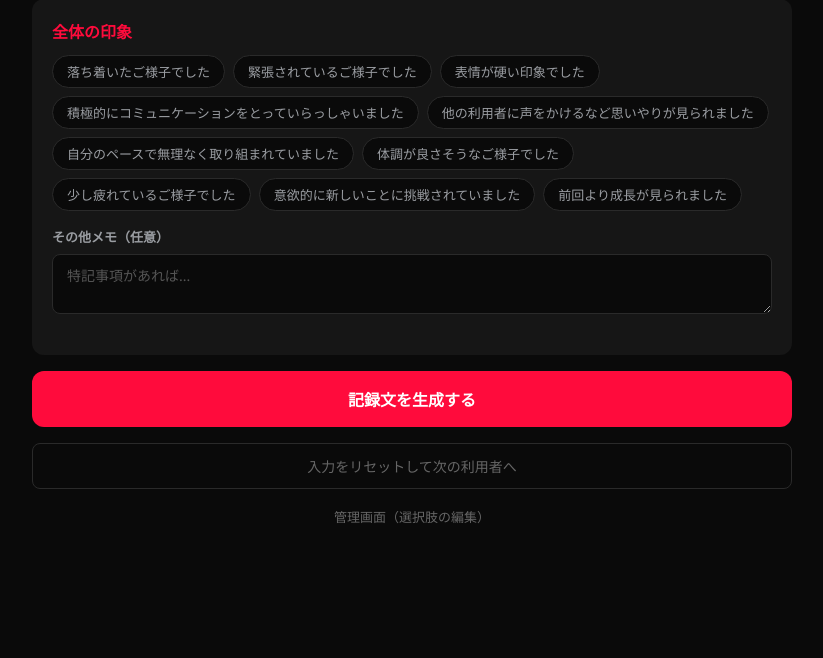
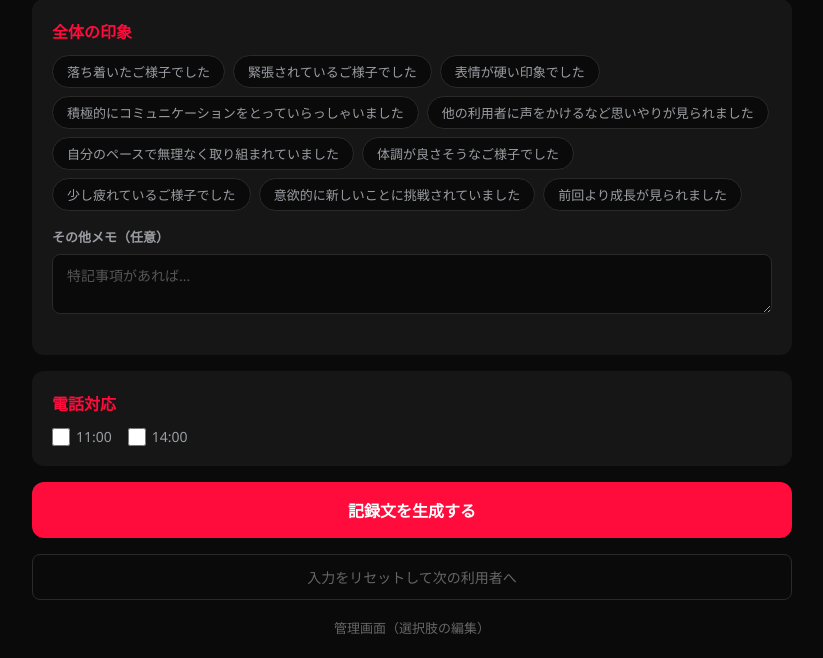
Before and after one commit to Morisita0921/creative-log, a Flask app: page / in a window 1280 px wide. Shown: the part 2070-2728 px from the top of the page, without its empty margins (228-1051 px from the left). Before the commit the page ends 2593 px from the top, so only its background shows below. Run offline with Flask 3, Linux system fonts and the light colour scheme.

Commit message:
電話対応チェックボックスと名前なしコピー機能を追加
- 11:00/14:00の電話対応チェックで記録文末尾に「電話対応 11:00、14:00」を追記
- 「名前なしコピー」ボタンで利用者名ヘッダーを除いた本文のみコピー可能に

Co-Authored-By: Claude Opus 4.6 <noreply@anthropic.com>

```diff
--- a/app.py
+++ b/app.py
@@ -333,6 +333,11 @@ def generate_template(data):
     if general_memo:
         parts.append(general_memo.rstrip("。") + "。")
 
+    # 電話対応
+    phone_times = data.get("phone_times", [])
+    if phone_times:
+        parts.append("電話対応 " + "、".join(phone_times))
+
     result = "".join(parts)
     result = result.replace("。。", "。")
     return result
--- a/templates/index.html
+++ b/templates/index.html
@@ -473,6 +473,32 @@
             margin: 16px 0;
         }
 
+        .phone-check-group {
+            display: flex;
+            gap: 16px;
+        }
+
+        .phone-check-label {
+            display: flex;
+            align-items: center;
+            gap: 6px;
+            cursor: pointer;
+            font-size: 14px;
+            color: #9a9da2;
+            user-select: none;
+        }
+
+        .phone-check-label input[type="checkbox"] {
+            accent-color: #ff0b3c;
+            width: 18px;
+            height: 18px;
+            cursor: pointer;
+        }
+
+        .phone-check-label.checked {
+            color: #ff0b3c;
+        }
+
         .reset-btn {
             width: 100%;
             padding: 12px;
@@ -607,6 +633,21 @@
             </div>
         </div>
 
+        <!-- 電話対応 -->
+        <div class="section">
+            <div class="section-title">電話対応</div>
+            <div class="phone-check-group">
+                <label class="phone-check-label" id="phoneLabel1100">
+                    <input type="checkbox" id="phone1100" onchange="updatePhoneLabel(this)">
+                    11:00
+                </label>
+                <label class="phone-check-label" id="phoneLabel1400">
+                    <input type="checkbox" id="phone1400" onchange="updatePhoneLabel(this)">
+                    14:00
+                </label>
+            </div>
+        </div>
+
         <!-- 生成ボタン -->
         <button class="generate-btn" id="generateBtn" onclick="generateRecord()">
             記録文を生成する
@@ -624,11 +665,12 @@
         <div class="result-section" id="resultSection">
             <div class="result-header">
                 <div class="result-title">生成結果</div>
-                <div style="display:flex; gap:8px; align-items:center;">
+                <div style="display:flex; gap:8px; align-items:center; flex-wrap:wrap;">
                     {% if use_ai %}
                     <button class="ai-check-btn" id="aiCheckBtn" onclick="aiCheck()">AIチェック</button>
                     {% endif %}
                     <button class="copy-btn" id="copyBtn" onclick="copyResult()">コピー</button>
+                    <button class="copy-btn" id="copyNoNameBtn" onclick="copyResultNoName()" style="border-color:#9a9da2; color:#9a9da2;">名前なしコピー</button>
                 </div>
             </div>
             <div class="result-text" id="resultText"></div>
@@ -824,6 +866,10 @@
             const checkLbl = document.getElementById('checkLabel');
             if (checkLbl) checkLbl.classList.remove('visible');
 
+            const phoneTimes = [];
+            if (document.getElementById('phone1100').checked) phoneTimes.push('11:00');
+            if (document.getElementById('phone1400').checked) phoneTimes.push('14:00');
+
             const payload = {
                 member_name: memberInput.value,
                 am_activities: getSelectedValues('amActivities'),
@@ -836,6 +882,7 @@
                 general_memo: document.getElementById('generalMemo').value,
                 am_next_actions: getSelectedValues('amNextActions'),
                 pm_next_actions: getSelectedValues('pmNextActions'),
+                phone_times: phoneTimes,
             };
 
             try {
@@ -897,6 +944,11 @@
             }
         }
 
+        // --- 電話対応チェックボックス ---
+        function updatePhoneLabel(checkbox) {
+            checkbox.parentElement.classList.toggle('checked', checkbox.checked);
+        }
+
         // --- コピー ---
         function copyResult() {
             const fullText = document.getElementById('resultText').textContent;
@@ -912,6 +964,24 @@
             });
         }
 
+        function copyResultNoName() {
+            const fullText = document.getElementById('resultText').textContent;
+            // 「利用者対応　○○様\n」のヘッダー行を除去
+            const textNoName = fullText.replace(/^利用者対応[ 　].+\n/, '');
+
+            navigator.clipboard.writeText(textNoName).then(() => {
+                const btn = document.getElementById('copyNoNameBtn');
+                btn.textContent = 'コピーしました';
+                btn.style.borderColor = '#00ffff';
+                btn.style.color = '#00ffff';
+                setTimeout(() => {
+                    btn.textContent = '名前なしコピー';
+                    btn.style.borderColor = '#9a9da2';
+                    btn.style.color = '#9a9da2';
+                }, 2000);
+            });
+        }
+
         // --- リセット ---
         function resetForm() {
             memberInput.value = '';
@@ -919,6 +989,9 @@
             document.getElementById('pmMemo').value = '';
             document.getElementById('generalMemo').value = '';
             document.querySelectorAll('.chip.selected').forEach(c => c.classList.remove('selected'));
+            document.getElementById('phone1100').checked = false;
+            document.getElementById('phone1400').checked = false;
+            document.querySelectorAll('.phone-check-label').forEach(l => l.classList.remove('checked'));
             document.getElementById('resultSection').classList.remove('visible');
             document.getElementById('errorMsg').classList.remove('visible');
             // AIチェック状態リセット
```
